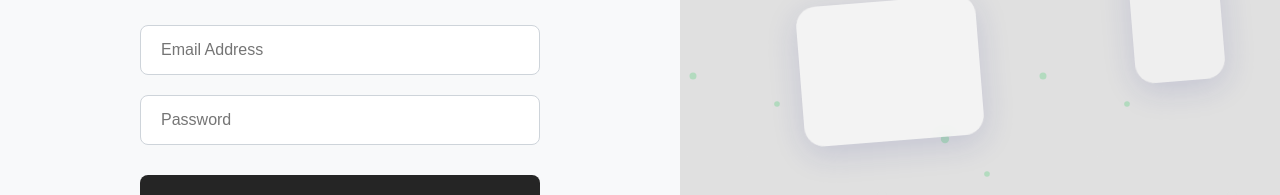
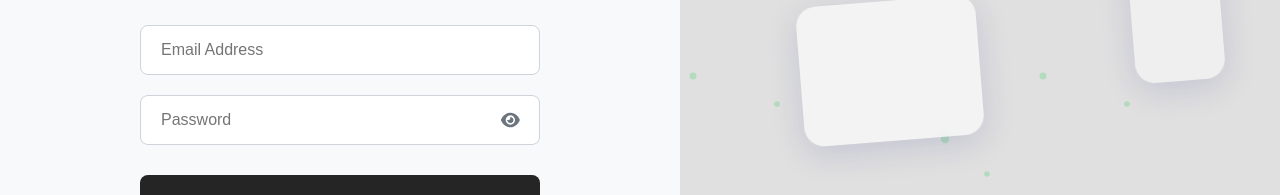
Before and after one commit to enus-corp/enus-web, a Next.js app: page /login in a window 1280 px wide. Shown: the part 198-393 px from the top of the page. Built offline with nearby package versions, Linux system fonts and the light colour scheme; no server answers; a web font is replaced by a local one.

Commit message:
add icon button that shows hidden password

```diff
--- a/src/app/login/page.tsx
+++ b/src/app/login/page.tsx
@@ -6,6 +6,8 @@ import Image from 'next/image';
 import Link from 'next/link';
 import { useRouter } from 'next/navigation';
 import { loginUser } from '../../services/auth';
+import { FontAwesomeIcon } from '@fortawesome/react-fontawesome';
+import { faEye, faEyeSlash } from '@fortawesome/free-solid-svg-icons';
 
 // --- Styled Components ---
 
@@ -56,6 +58,30 @@ const InputField = styled.input`
     outline: none;
     border-color: #A0D9B1; /* Green accent on focus */
     box-shadow: 0 0 0 3px rgba(160, 217, 177, 0.3); /* Green focus ring */
+  }
+`;
+
+const InputWrapper = styled.div`
+  position: relative;
+  width: 100%;
+  display: flex; /* Align items if needed, though button is absolute */
+`;
+
+// Password visibility toggle button
+const PasswordToggleButton = styled.button`
+  position: absolute;
+  right: 15px;
+  top: 50%;
+  transform: translateY(-50%);
+  background: none;
+  border: none;
+  cursor: pointer;
+  padding: 5px;
+  color: #6C757D;
+  line-height: 1;
+
+  &:hover {
+    color: #252525;
   }
 `;
 
@@ -233,6 +259,7 @@ const AnimatedShape3 = styled(AnimatedShape)`
 const LoginPage: React.FC = () => {
   const [email, setEmail] = useState('');
   const [password, setPassword] = useState('');
+  const [isPasswordVisible, setIsPasswordVisible] = useState(false);
   const [isLoading, setIsLoading] = useState(false);
   const [error, setError] = useState<string | null>(null);
   const [snackbar, setSnackbar] = useState<{ message: string; isVisible: boolean; isError?: boolean }>({
@@ -247,6 +274,10 @@ const LoginPage: React.FC = () => {
     setTimeout(() => {
       setSnackbar(prev => ({ ...prev, isVisible: false }));
     }, 4000);
+  };
+
+  const togglePasswordVisibility = () => {
+    setIsPasswordVisible(!isPasswordVisible);
   };
 
   const handleLogin = async (e: React.FormEvent) => {
@@ -300,15 +331,25 @@ const LoginPage: React.FC = () => {
             autoComplete="email"
             disabled={isLoading}
           />
+          <InputWrapper>
             <InputField
-            type="password"
+              type={isPasswordVisible ? "text" : "password"}
               placeholder="Password"
               value={password}
               onChange={(e) => setPassword(e.target.value)}
               required
               autoComplete="current-password"
               disabled={isLoading}
+              style={{ paddingRight: '50px', width: '100%' }}
             />
+            <PasswordToggleButton
+              type="button"
+              onClick={togglePasswordVisibility}
+              aria-label={isPasswordVisible ? "Hide password" : "Show password"}
+            >
+              <FontAwesomeIcon icon={isPasswordVisible ? faEyeSlash : faEye} size="lg" />
+            </PasswordToggleButton>
+          </InputWrapper>
           <SubmitButton type="submit" disabled={isLoading}>
             {isLoading ? 'Logging in...' : 'Log In'}
           </SubmitButton>
```
Lines whose indentation alone changed are shown as unchanged.
